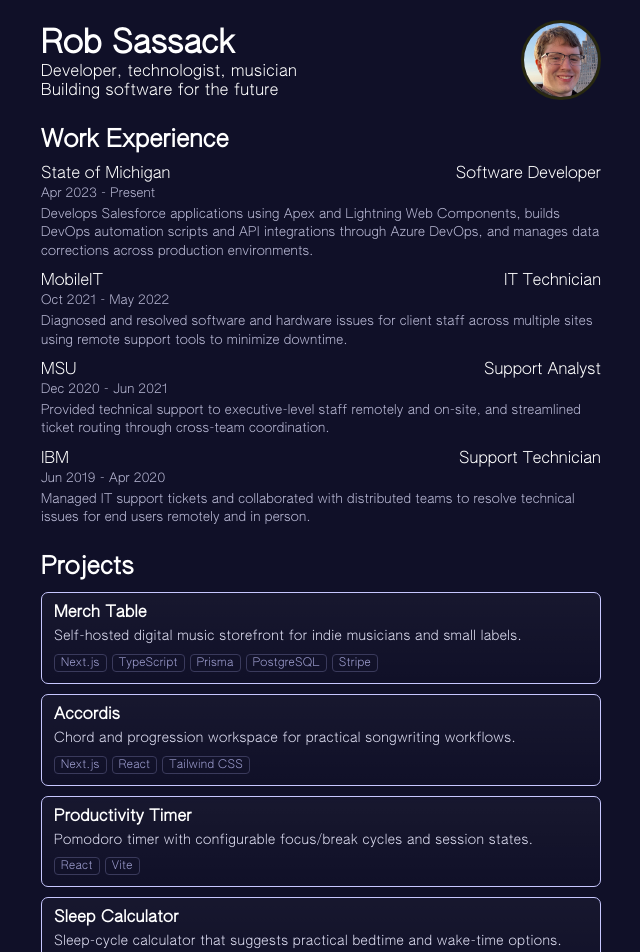
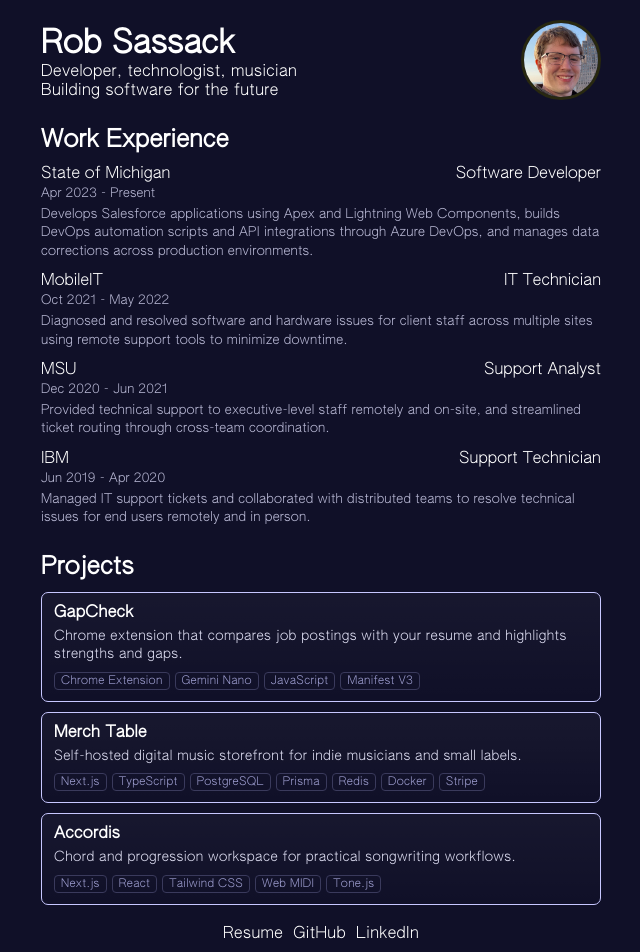
Before and after one commit to robsassack/robsassack.github.io, a React (Vite) app: page / in a window 1280 px wide. Shown: the top 952 px of the page, without its empty margins (319-959 px from the left). Built offline with nearby package versions, Linux system fonts and the light colour scheme.

Commit message:
Revise projects section

```diff
--- a/src/projectsData.js
+++ b/src/projectsData.js
@@ -1,39 +1,25 @@
 export default {
   projects: [
+    {
+      id: 22,
+      title: "GapCheck",
+      description: "Chrome extension that compares job postings with your resume and highlights strengths and gaps.",
+      tech: ["Chrome Extension", "Gemini Nano", "JavaScript", "Manifest V3"],
+      url: "https://github.com/robsassack/gapcheck",
+    },
     {
       id: 21,
       title: "Merch Table",
       description: "Self-hosted digital music storefront for indie musicians and small labels.",
-      tech: ["Next.js", "TypeScript", "Prisma", "PostgreSQL", "Stripe"],
+      tech: ["Next.js", "TypeScript", "PostgreSQL", "Prisma", "Redis", "Docker", "Stripe"],
       url: "https://merch-table.robsassack.com/",
     },
     {
       id: 20,
       title: "Accordis",
       description: "Chord and progression workspace for practical songwriting workflows.",
-      tech: ["Next.js", "React", "Tailwind CSS"],
+      tech: ["Next.js", "React", "Tailwind CSS", "Web MIDI", "Tone.js"],
       url: "https://robsassack.github.io/accordis",
-    },
-    {
-      id: 19,
-      title: "Productivity Timer",
-      description: "Pomodoro timer with configurable focus/break cycles and session states.",
-      tech: ["React", "Vite"],
-      url: "https://robsassack.github.io/productivity-timer/",
-    },
-    {
-      id: 1,
-      title: "Sleep Calculator",
-      description: "Sleep-cycle calculator that suggests practical bedtime and wake-time options.",
-      tech: ["React", "Vite"],
-      url: "https://robsassack.github.io/sleep-calc-react/",
-    },
-    {
-      id: 2,
-      title: "Quiz Game",
-      description: "Trivia game with API-loaded questions and built-in score tracking.",
-      tech: ["React", "Vite"],
-      url: "https://robsassack.github.io/quiz-game/",
-    },
+    }
   ],
 };
```
